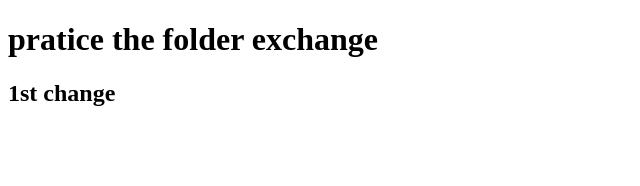
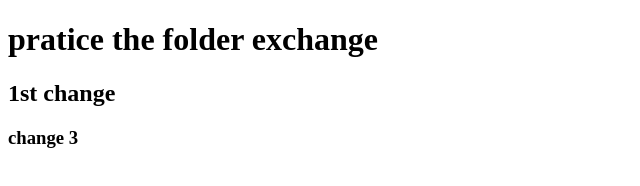
Before and after one commit to saimadhukoripelli/pratice, a plain HTML site: page index.html in a window 1280 px wide. Shown: the full height of the page, 0-640 px from the left. Drawn offline with Linux system fonts and the light colour scheme.

Commit message:
change 2

```diff
--- a/index.html
+++ b/index.html
@@ -8,5 +8,6 @@
 <body>
     <h1>pratice the folder exchange</h1>
     <h2>1st change</h2>
+    <h3>change 3</h3>
 </body>
 </html>
```
